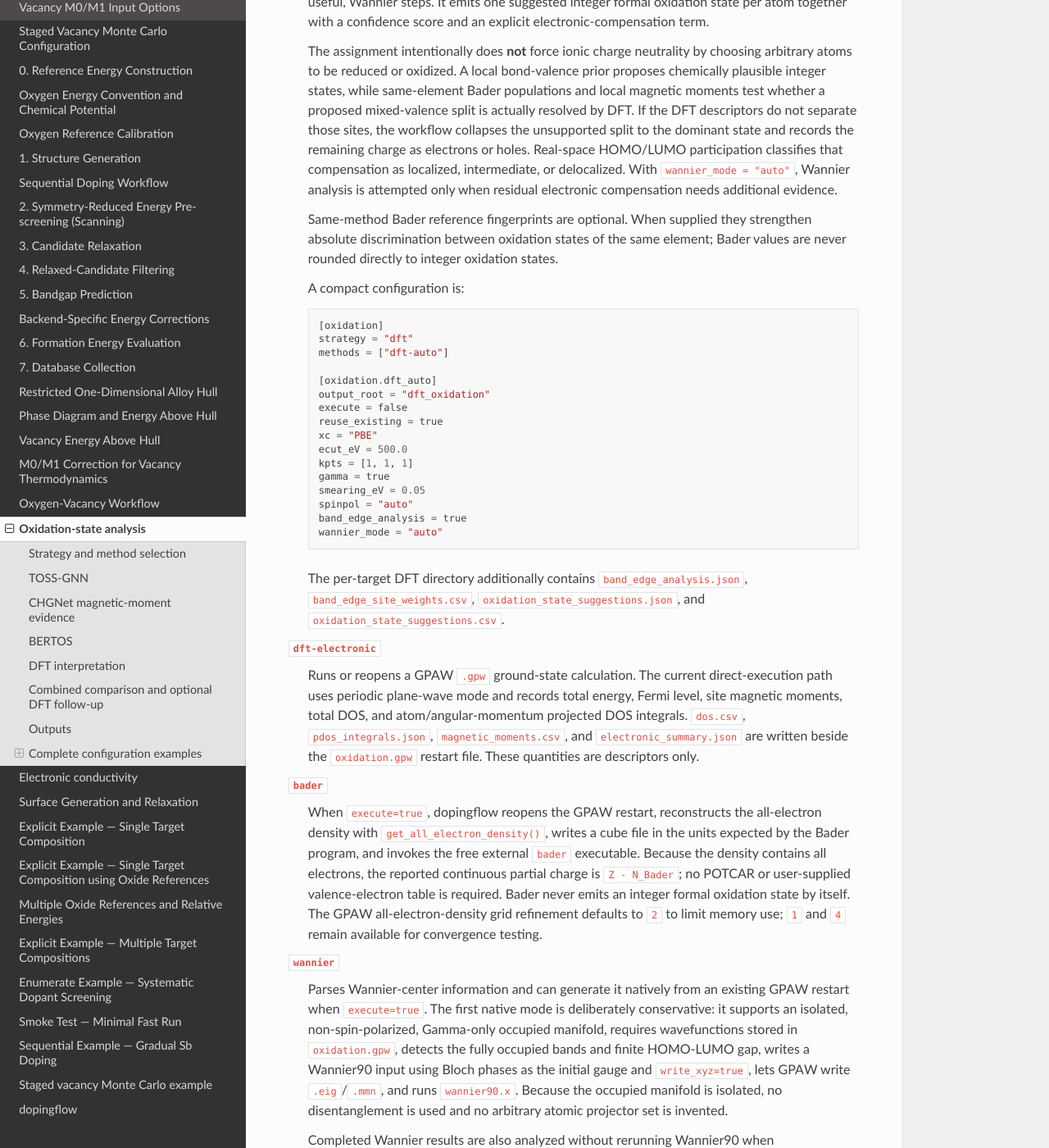
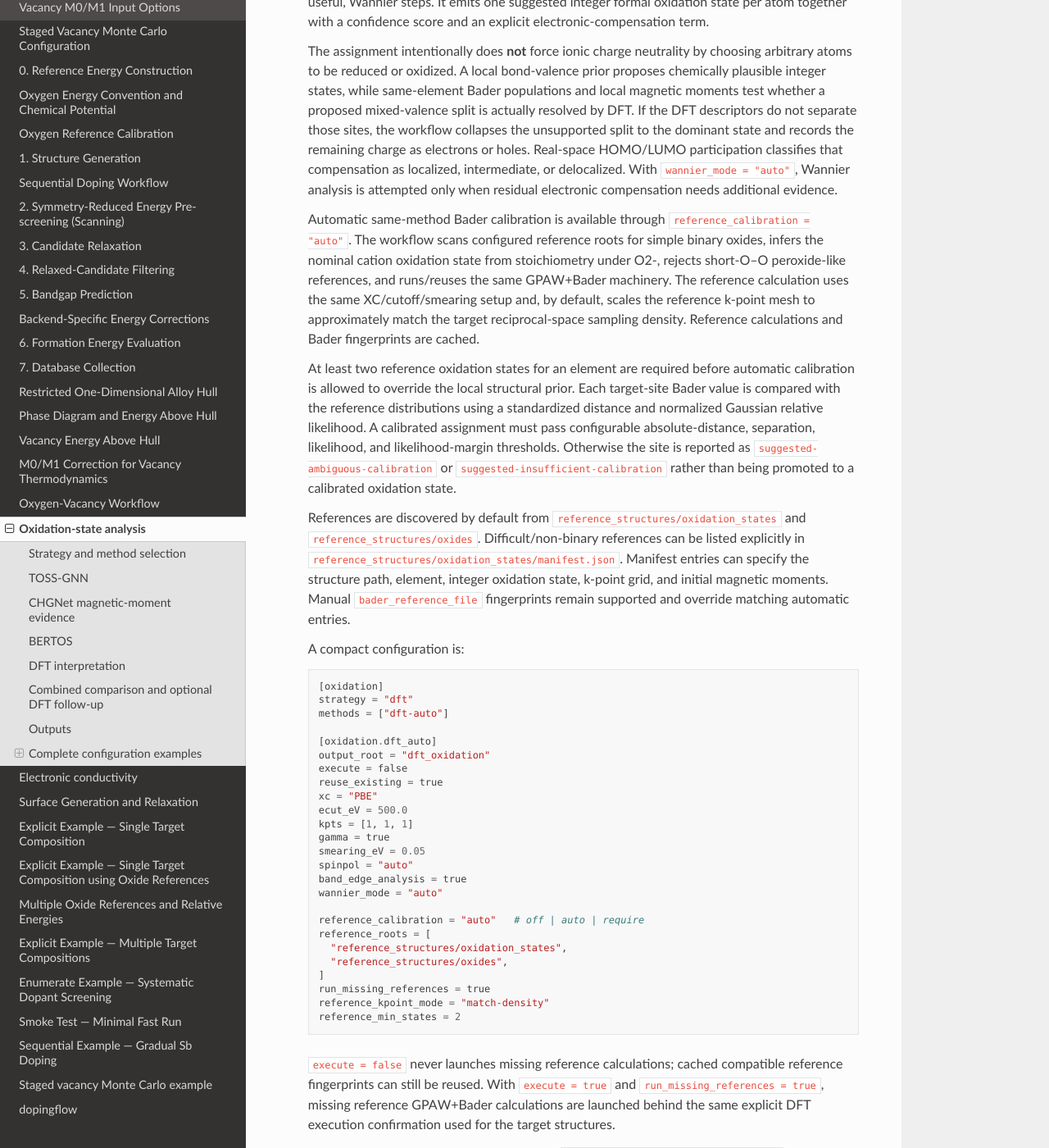
Before and after one commit to KazemZh/dopingflow, a Sphinx documentation site: the page built from docs/source/methods/oxidation_states.rst, in a window 1280 px wide and 1400 px high, scrolled down 3673 px. Shown: the whole window at 82% size. Built offline with Sphinx 7.4.7 and the Read the Docs theme 3.1.0, drawn with Linux system fonts in a browser that asks for light colours; some of the changed text lies outside the part shown.

Commit message:
Document automatic Bader reference calibration

```diff
--- a/docs/source/methods/oxidation_states.rst
+++ b/docs/source/methods/oxidation_states.rst
@@ -176,9 +176,33 @@ before production GPAW calculations are attempted.  Wannier90 is installed in th
    analysis is attempted only when residual electronic compensation needs
    additional evidence.
 
-   Same-method Bader reference fingerprints are optional. When supplied they
-   strengthen absolute discrimination between oxidation states of the same
-   element; Bader values are never rounded directly to integer oxidation states.
+   Automatic same-method Bader calibration is available through
+   ``reference_calibration = "auto"``.  The workflow scans configured reference
+   roots for simple binary oxides, infers the nominal cation oxidation state
+   from stoichiometry under O2-, rejects short-O--O peroxide-like references,
+   and runs/reuses the same GPAW+Bader machinery.  The reference calculation
+   uses the same XC/cutoff/smearing setup and, by default, scales the reference
+   k-point mesh to approximately match the target reciprocal-space sampling
+   density.  Reference calculations and Bader fingerprints are cached.
+
+   At least two reference oxidation states for an element are required before
+   automatic calibration is allowed to override the local structural prior.
+   Each target-site Bader value is compared with the reference distributions
+   using a standardized distance and normalized Gaussian relative likelihood.
+   A calibrated assignment must pass configurable absolute-distance, separation,
+   likelihood, and likelihood-margin thresholds.  Otherwise the site is reported
+   as ``suggested-ambiguous-calibration`` or
+   ``suggested-insufficient-calibration`` rather than being promoted to a
+   calibrated oxidation state.
+
+   References are discovered by default from
+   ``reference_structures/oxidation_states`` and
+   ``reference_structures/oxides``.  Difficult/non-binary references can be
+   listed explicitly in
+   ``reference_structures/oxidation_states/manifest.json``.  Manifest entries
+   can specify the structure path, element, integer oxidation state, k-point
+   grid, and initial magnetic moments.  Manual ``bader_reference_file``
+   fingerprints remain supported and override matching automatic entries.
 
    A compact configuration is::
 
@@ -198,6 +222,26 @@ before production GPAW calculations are attempted.  Wannier90 is installed in th
       spinpol = "auto"
       band_edge_analysis = true
       wannier_mode = "auto"
+
+      reference_calibration = "auto"   # off | auto | require
+      reference_roots = [
+        "reference_structures/oxidation_states",
+        "reference_structures/oxides",
+      ]
+      run_missing_references = true
+      reference_kpoint_mode = "match-density"
+      reference_min_states = 2
+
+   ``execute = false`` never launches missing reference calculations; cached
+   compatible reference fingerprints can still be reused.  With
+   ``execute = true`` and ``run_missing_references = true``, missing reference
+   GPAW+Bader calculations are launched behind the same explicit DFT execution
+   confirmation used for the target structures.
+
+   The reference cache contains per-reference
+   ``oxidation_reference_fingerprint.json`` files and an aggregate
+   ``bader_reference_fingerprints.json`` library under
+   ``<output_root>/reference_calibration``.
 
    The per-target DFT directory additionally contains
    ``band_edge_analysis.json``, ``band_edge_site_weights.csv``,
```
